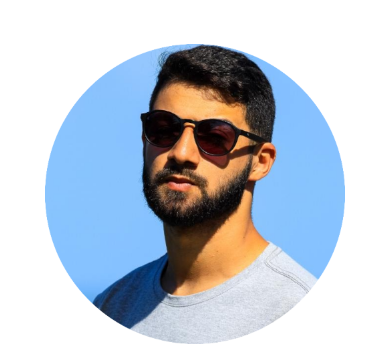
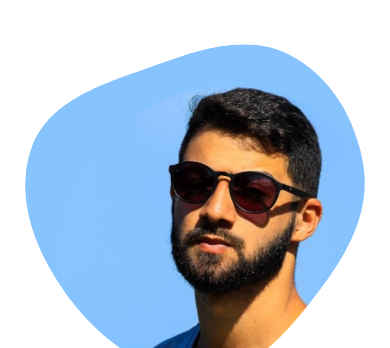
Before and after one commit to ismaelczar/portifolio, a plain HTML site: page index.html in a window 390 px wide. Shown: the part 84-432 px from the top of the page. Drawn offline with nearby package versions, Linux system fonts and the light colour scheme.

Commit message:
Adicionando o preview e editando a imagem da home

```diff
--- a/assets/css/home.css
+++ b/assets/css/home.css
@@ -1,5 +1,5 @@
 .home {
-  padding: 14rem 4rem 4rem 4rem;
+  padding: 12rem 4rem 14rem 4rem;
   display: flex;
   justify-content: space-evenly;
 }
@@ -7,6 +7,18 @@
 .home_me {
   width: 700px;
 }
+
+.home-img {
+  width: 500px;
+
+}
+
+.home__blob {
+  fill: #87c4fd;
+}
+
+
+
 
 .home_titulo {
   font-size: var(--font-titulo-destaque);
@@ -41,7 +53,7 @@
 .home_marcas {
   width: 150px;
   display: flex;
-  margin-top: 30px;
+  margin-top: 100px;
 }
 
 .home_foto {
@@ -82,7 +94,8 @@
     display: none;
   }
 
-  .home_me, .home_marcas {
+  .home_me,
+  .home_marcas {
     text-align: center;
     align-items: center;
     margin-top: 10px;
@@ -111,11 +124,12 @@
   .home_titulo {
     font-size: 2.5rem;
     line-height: 3.5rem;
+    margin-top: 2rem;
   }
-  .home_foto {
-    width: 300px;
+
+  .home-img {
+    width: 340px;
     text-align: center;
-
   }
 }
 
@@ -124,10 +138,14 @@
     font-size: 2rem;
     line-height: 2.5rem;
     width: 340px;
+
   }
 
   .home_me {
     width: auto;
   }
+  .home-img {
+    width: 340px;
+  }
 
 }
--- a/assets/css/navegacao.css
+++ b/assets/css/navegacao.css
@@ -88,9 +88,9 @@ ul {
 .bxl-discord,
 .bxl-instagram,
 .bxl-linkedin-square,
-.bxl-github {
+.bx-envelope{
   font-size: var(--font-titulo);
-  color: var(--cor-azul);
+  color: var(--cor-preto);
   font-family: var(--font-family);
 }
 
--- a/assets/js/main.js
+++ b/assets/js/main.js
@@ -24,7 +24,8 @@ sr.reveal('.home_titulo', {})
 sr.reveal('.home_botao', {})
 sr.reveal('home_marcas', {})
 sr.reveal('.nav_marcas--items', {})
-sr.reveal('.home_foto', {})
+sr.reveal('.home-img', {})
+
 
 /*===== SCROLL ABOUR =====*/
 sr.reveal('.about_titulo', {})
--- a/index.html
+++ b/index.html
@@ -24,7 +24,8 @@
             <p class="navegacao_titulo">Portifólio<b class="navegacao_titulo--ponto">.</b></p>
 
             <ul class="navegacao_descricao">
-                <li class="nav_descricao--items"><a href="#home" class="nav_descricao--link link_home active">Home</a></li>
+                <li class="nav_descricao--items"><a href="#home" class="nav_descricao--link link_home active">Home</a>
+                </li>
                 <li class="nav_descricao--items"><a href="#about" class="nav_descricao--link">About</a></li>
                 <li class="nav_descricao--items"><a href="#skills" class="nav_descricao--link">Skills</a></li>
                 <li class="nav_descricao--items"><a href="#projects" class="nav_descricao--link">Projects</a></li>
@@ -46,14 +47,22 @@
                     <li class="nav_marcas--items"><a href="https://www.instagram.com/_ismaelcezar/" target="_blank"
                             class="nav_marcas--links"><i class='bx bxl-instagram'></i></a>
                     </li>
-                    <li class="nav_marcas--items"><a href="https://github.com/ismaelczar" class="nav_marcas--links"
-                            target="_blank"><i class='bx bxl-github'></i></a>
+                    <li class="nav_marcas--items"><a href="https://mail.google.com/mail/u/1/?ogbl#inbox" class="nav_marcas--links"
+                            target="_blank"><i class='bx bx-envelope'></i></i></a>
                     </li>
                 </ul>
             </div>
-            <div class="home_foto">
-                <img src="assets/img/foto-500px.png" alt="Minha_foto_de_perfil">
-            </div>
+
+            <div class="home-img">
+                <svg class="home__blob" viewBox="0 0 479 467" xmlns="http://www.w3.org/2000/svg" xmlns:xlink="http://www.w3.org/1999/xlink">
+                    <mask id="mask0" mask-type="alpha">
+                        <path d="M9.19024 145.964C34.0253 76.5814 114.865 54.7299 184.111 29.4823C245.804 6.98884 311.86 -14.9503 370.735 14.143C431.207 44.026 467.948 107.508 477.191 174.311C485.897 237.229 454.931 294.377 416.506 344.954C373.74 401.245 326.068 462.801 255.442 466.189C179.416 469.835 111.552 422.137 65.1576 361.805C17.4835 299.81 -17.1617 219.583 9.19024 145.964Z"/>
+                    </mask>
+                    <g mask="url(#mask0)">
+                        <path d="M9.19024 145.964C34.0253 76.5814 114.865 54.7299 184.111 29.4823C245.804 6.98884 311.86 -14.9503 370.735 14.143C431.207 44.026 467.948 107.508 477.191 174.311C485.897 237.229 454.931 294.377 416.506 344.954C373.74 401.245 326.068 462.801 255.442 466.189C179.416 469.835 111.552 422.137 65.1576 361.805C17.4835 299.81 -17.1617 219.583 9.19024 145.964Z"/>
+                        <image class="home__foto" x="50" y="60" href="assets/img/foto-500px.png"/>
+                    </g>
+                </svg>
 
         </section>
         <section class="about section" id="about">
@@ -164,6 +173,11 @@
     </footer>
     <script src="https://unpkg.com/scrollreveal"></script>
     <script src="assets/js/main.js"></script>
+    <!-- <script type="module">
+        import Swiper from 'https://cdn.jsdelivr.net/npm/swiper@9/swiper-bundle.esm.browser.min.js'
+
+        const swiper = new Swiper(...)
+    </script> -->
 </body>
 
 </html>
```
Also changed, not shown: preview.png (added).
